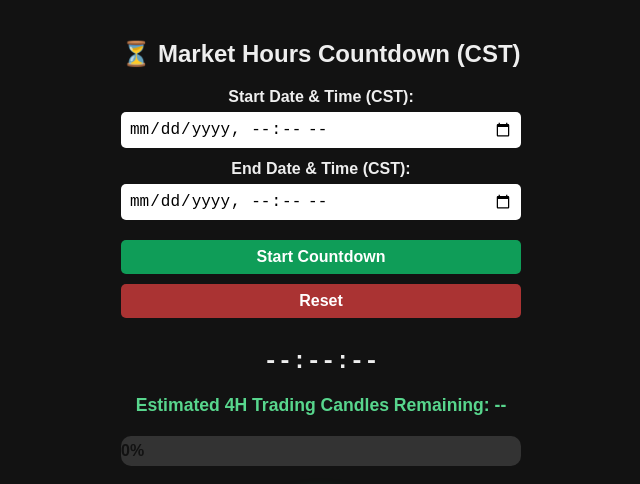
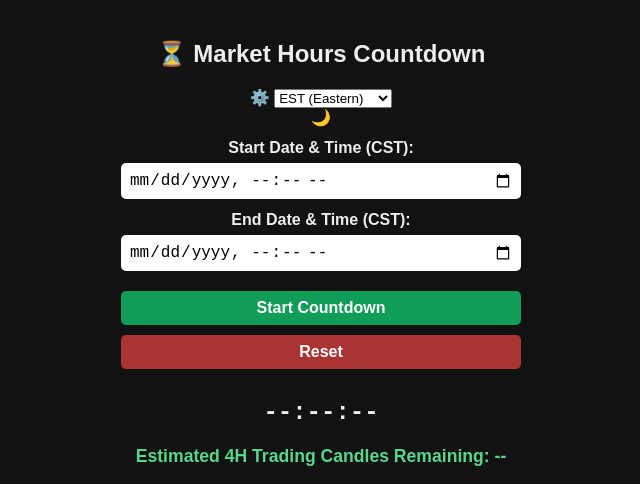
Before and after one commit to lakshmianushaediga/daytradertools, a plain HTML site: page index.html in a window 1280 px wide. Shown: the top 484 px of the page, without its empty margins (319-959 px from the left). Drawn offline with Linux system fonts and the light colour scheme.

Commit message:
Update index.html
adding timezones and day night mode changes

```diff
--- a/index.html
+++ b/index.html
@@ -2,13 +2,27 @@
 <html lang="en">
 <head>
     <meta charset="UTF-8" />
-    <title>Market Hours Countdown with Candles Remaining (CST)</title>
+    <title>Market Hours Countdown with Candles Remaining</title>
     <link href="style.css" type="text/css" rel="stylesheet">
-    <script async src="https://pagead2.googlesyndication.com/pagead/js/adsbygoogle.js?client=ca-pub-6511368287370410"
-     crossorigin="anonymous"></script>
 </head>
 <body>
-<h2>⏳ Market Hours Countdown (CST)</h2>
+
+<h2>⏳ Market Hours Countdown</h2>
+
+<div class="top-icons">
+    <div id="timezoneSettings">
+        <span id="timezoneIcon" title="Timezone Settings">⚙️</span>
+        <select id="timezoneSelect">
+            <option value="EST">EST (Eastern)</option>
+            <option value="CST">CST (Central)</option>
+            <option value="MST">MST (Mountain)</option>
+            <option value="PST">PST (Pacific)</option>
+        </select>
+    </div>
+
+    <div id="themeToggle" title="Toggle Day/Night">🌙</div>
+</div>
+
 <label for="startDate">Start Date & Time (CST):</label>
 <input type="datetime-local" id="startDate" />
 
```
